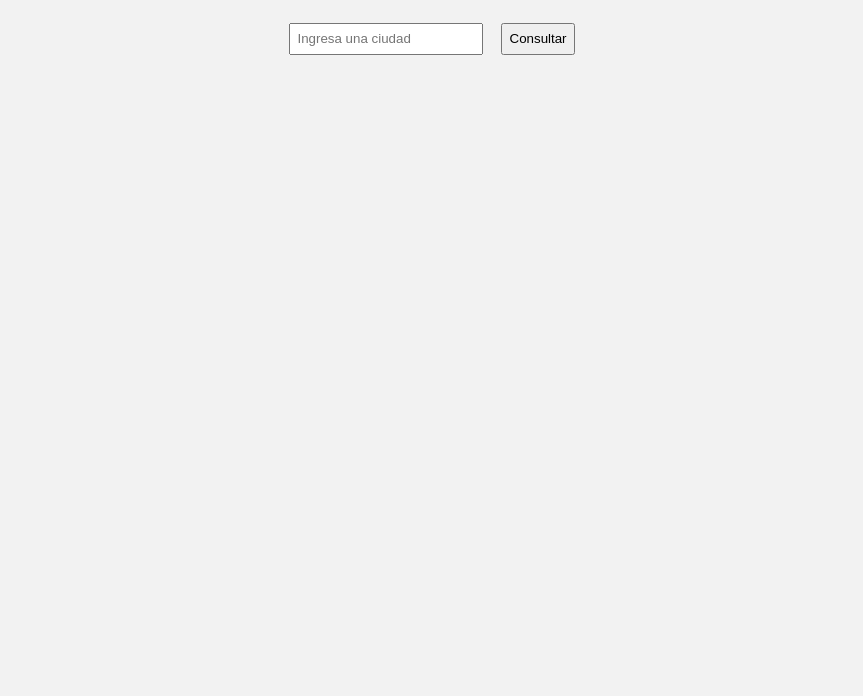
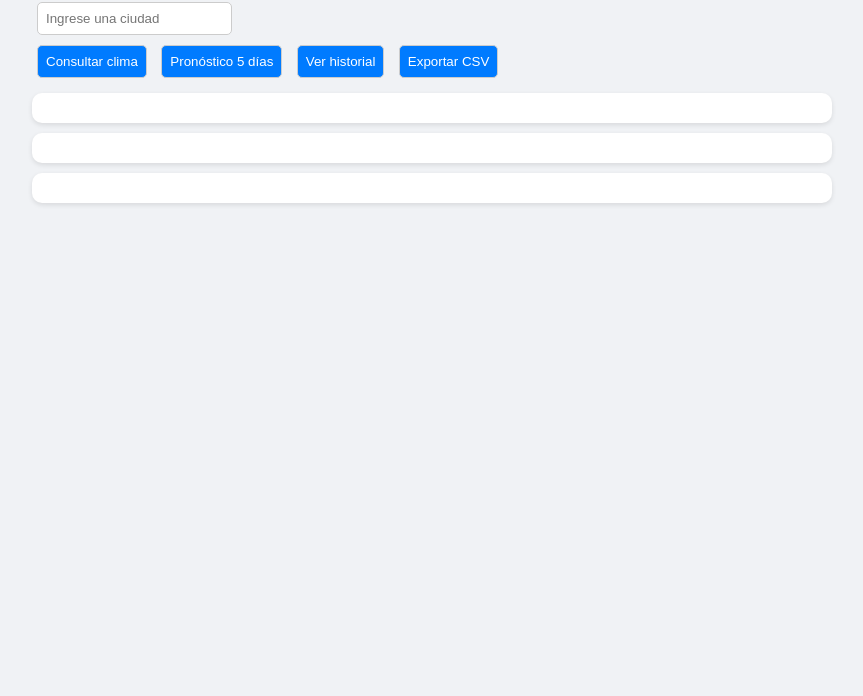
Before and after one commit to LuisKingZX/Weather-Api, a plain HTML site: page frontend/index.html in a window 1280 px wide. Shown: the part 104-800 px from the top of the page, without its empty margins (208-1071 px from the left). Drawn offline with Linux system fonts and the light colour scheme.

Commit message:
Update Definitivo

```diff
--- a/frontend/index.html
+++ b/frontend/index.html
@@ -1,56 +1,125 @@
 <!DOCTYPE html>
 <html lang="es">
 <head>
-    <meta charset="UTF-8">
-    <title>Consulta del Clima</title>
+  <meta charset="UTF-8" />
+  <title>Weather API Frontend</title>
   <style>
     body {
       font-family: Arial, sans-serif;
-            background: #f2f2f2;
-            padding: 2em;
-            text-align: center;
+      padding: 20px;
+      background: #f0f2f5;
+      max-width: 800px;
+      margin: auto;
+    }
+    h1 {
+      color: #333;
     }
     input, button {
-            padding: 0.5em;
-            margin: 0.5em;
+      padding: 8px;
+      margin: 5px;
+      border-radius: 5px;
+      border: 1px solid #ccc;
+    }
+    button {
+      background-color: #007BFF;
+      color: white;
+      cursor: pointer;
+    }
+    button:hover {
+      background-color: #0056b3;
+    }
+    .card {
+      background: white;
+      border-radius: 10px;
+      padding: 15px;
+      margin: 10px 0;
+      box-shadow: 0 2px 5px rgba(0,0,0,0.1);
+    }
+    .forecast-item {
+      border-bottom: 1px solid #eee;
+      padding: 5px 0;
     }
   </style>
 </head>
 <body>
-    <h1>Consulta del Clima</h1>
-    <input type="text" id="cityInput" placeholder="Ingresa una ciudad">
-    <button onclick="getWeather()">Consultar</button>
+  <h1>🌤️ Weather API</h1>
 
-    <div id="result" style="margin-top: 2em;"></div>
+  <input type="text" id="city" placeholder="Ingrese una ciudad" />
+  <br/>
+  <button onclick="getWeather()">Consultar clima</button>
+  <button onclick="getForecast()">Pronóstico 5 días</button>
+  <button onclick="getHistory()">Ver historial</button>
+  <button onclick="exportCSV()">Exportar CSV</button>
+
+  <div id="weather" class="card"></div>
+  <div id="forecast" class="card"></div>
+  <div id="history" class="card"></div>
 
   <script>
+    const baseUrl = "https://weather-api2-637959849979.us-central1.run.app";
+
     async function getWeather() {
-            const city = document.getElementById("cityInput").value;
-            const resultDiv = document.getElementById("result");
+      const city = document.getElementById("city").value;
+      const res = await fetch(`${baseUrl}/weather?city=${city}`);
+      const data = await res.json();
 
-            if (!city) {
-                resultDiv.innerHTML = "Por favor ingresa una ciudad.";
-                return;
+      const weatherDiv = document.getElementById("weather");
+      if (data.error) {
+        weatherDiv.innerHTML = `<p style="color:red;">❌ ${data.error}</p>`;
+      } else {
+        weatherDiv.innerHTML = `
+          <h3>Clima actual en ${data.ciudad}</h3>
+          <p>🌡️ Temperatura: ${data.temperatura}°C</p>
+          <p>☁️ Descripción: ${data.descripcion}</p>
+        `;
+      }
     }
 
-            try {
-                const response = await fetch(`https://weather-api2-637959849979.us-central1.run.app/weather?city=${encodeURIComponent(city)}`);
+    async function getForecast() {
+      const city = document.getElementById("city").value;
+      const res = await fetch(`${baseUrl}/forecast?city=${city}`);
+      const data = await res.json();
 
-                if (!response.ok) throw new Error("Error en la respuesta");
+      const forecastDiv = document.getElementById("forecast");
+      if (data.error) {
+        forecastDiv.innerHTML = `<p style="color:red;">❌ ${data.error}</p>`;
+      } else {
+        forecastDiv.innerHTML = `<h3>Pronóstico para ${data.ciudad}</h3>`;
+        data.pronostico.slice(0, 10).forEach(item => {
+          forecastDiv.innerHTML += `
+            <div class="forecast-item">
+              <p><strong>${item.fecha}</strong></p>
+              <p>🌡️ ${item.temperatura}°C - ☁️ ${item.descripcion}</p>
+            </div>
+          `;
+        });
+      }
+    }
 
-                const data = await response.json();
+    async function getHistory() {
+      const city = document.getElementById("city").value;
+      const res = await fetch(`${baseUrl}/history${city ? `?city=${city}` : ""}`);
+      const data = await res.json();
 
-                resultDiv.innerHTML = `
-                    <h2>Clima en ${data.name}</h2>
-                    <p>Temperatura: ${data.main.temp}°C</p>
-                    <p>Descripción: ${data.weather[0].description}</p>
-                    <p>Humedad: ${data.main.humidity}%</p>
-                    <p>Viento: ${data.wind.speed} m/s</p>
+      const historyDiv = document.getElementById("history");
+      historyDiv.innerHTML = `<h3>Historial de consultas</h3>`;
+      data.historial.forEach(item => {
+        historyDiv.innerHTML += `
+          <p>📍 ${item.ciudad} - 🌡️ ${item.temperatura}°C</p>
         `;
-            } catch (error) {
-                console.error(error);
-                resultDiv.innerHTML = "No se pudo obtener el clima.";
+      });
     }
+
+    async function exportCSV() {
+      const res = await fetch(`${baseUrl}/export?format=csv`);
+      const blob = await res.blob();
+      const url = window.URL.createObjectURL(blob);
+      const a = document.createElement("a");
+      a.href = url;
+      a.download = "historial.csv";
+      document.body.appendChild(a);
+      a.click();
+      a.remove();
     }
   </script>
 </body>
```
Lines whose indentation alone changed are shown as unchanged.
